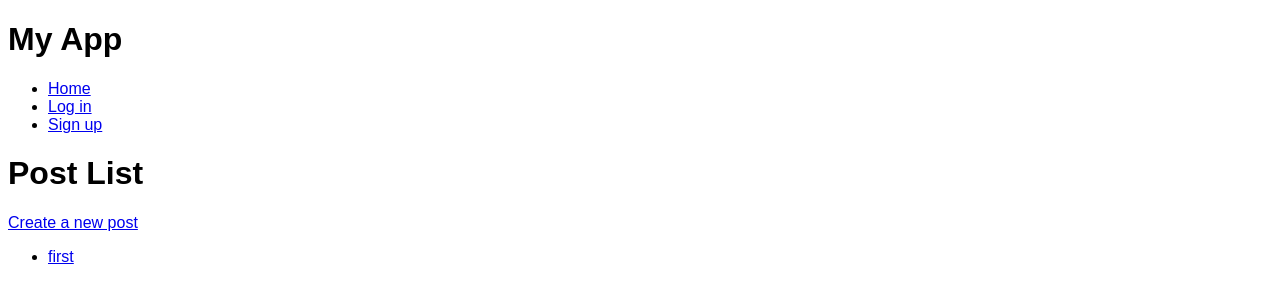
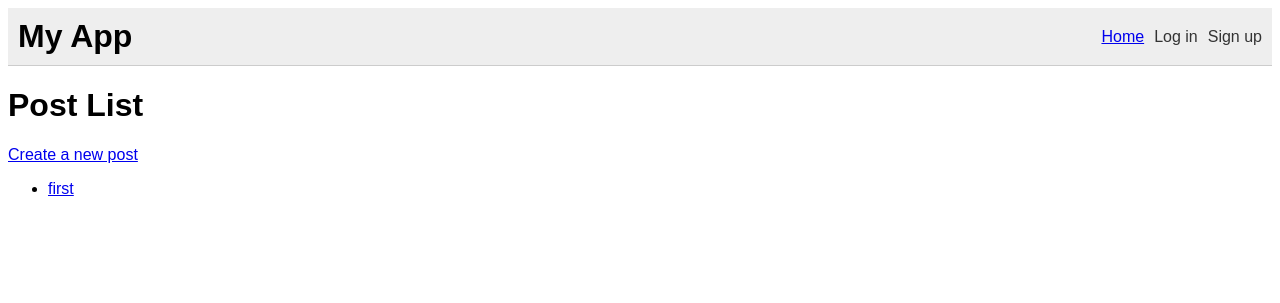
Before and after one commit to goat2130/Django-portfolio-first, a Django app: page / in a window 1280 px wide. Shown: the top 303 px of the page. Run offline with Django 4.2, Linux system fonts and the light colour scheme; data comes from the database, SQL or seed files in the repository.

Commit message:
feat: #1.33　CSSを追記する

```diff
--- a/myapp/static/myapp/style.css
+++ b/myapp/static/myapp/style.css
@@ -6,6 +6,9 @@ body {
   background-color: #eee;
   padding: 10px;
   border-bottom: 1px solid #ccc;
+  display: flex;
+  justify-content: space-between;
+  align-items: center;
 }
 
 header h1 {
@@ -16,9 +19,54 @@ body {
   margin: 0;
   padding: 0;
   list-style: none;
+  display: flex;
+  align-items: center;
 }
 
-  header li {
-    display: inline-block;
-    margin-right: 10px;
+header .auth-links {
+  display: flex;
+  align-items: center;
 }
+
+header .auth-links li {
+  margin-left: 10px;
+}
+
+header .auth-links form {
+  margin: 0;
+  padding: 0;
+}
+
+header .auth-links button {
+  background-color: #ccc;
+  color: #fff;
+  border: none;
+  padding: 5px 10px;
+  border-radius: 5px;
+  cursor: pointer;
+}
+
+header .auth-links button:hover {
+  background-color: #999;
+}
+
+header .auth-links a {
+  color: #333;
+  text-decoration: none;
+  margin-left: 10px;
+}
+
+header .auth-links a:hover {
+  text-decoration: underline;
+}
+
+header ul {
+  display: flex;
+  align-items: center;
+  justify-content: flex-end; /* 右寄せにする */
+  margin-left: auto; /* 余白を追加して画面の右側に寄せる */
+}
+
+header .auth-links li:first-child {
+  margin-left: auto; /* ログインフォームを右寄せにする */
+}
--- a/myapp/templates/base.html
+++ b/myapp/templates/base.html
@@ -6,25 +6,27 @@
     <link rel="stylesheet" href="{% static 'myapp/style.css' %}">
   </head>
   <body>
-    <div id="header">
+    <header>
       <h1>My App</h1>
       <ul>
         <li><a href="{% url 'post_list' %}">Home</a></li>
         {% if user.is_authenticated %}
-          <p>Logged in as: {{ user.username }}</p>
-          <li><a href="{% url 'profile' %}">Edit Profile</a></li>
-          <li>
+          <li class="auth-links">
+            <p>Logged in as: {{ user.username }}</p>
+            <a href="{% url 'profile' %}">Edit Profile</a>
             <form method="post" action="{% url 'logout' %}">
               {% csrf_token %}
               <button type="submit">Log out</button>
             </form>
           </li>
         {% else %}
-          <li><a href="{% url 'login' %}">Log in</a></li>
-          <li><a href="{% url 'signup' %}">Sign up</a></li>
+          <li class="auth-links">
+            <a href="{% url 'login' %}">Log in</a>
+            <a href="{% url 'signup' %}">Sign up</a>
+          </li>
         {% endif %}
       </ul>
-    </div>
+    </header>
     <div id="content">
       {% block content %}
       {% endblock %}
```
Lines whose indentation alone changed are shown as unchanged.
